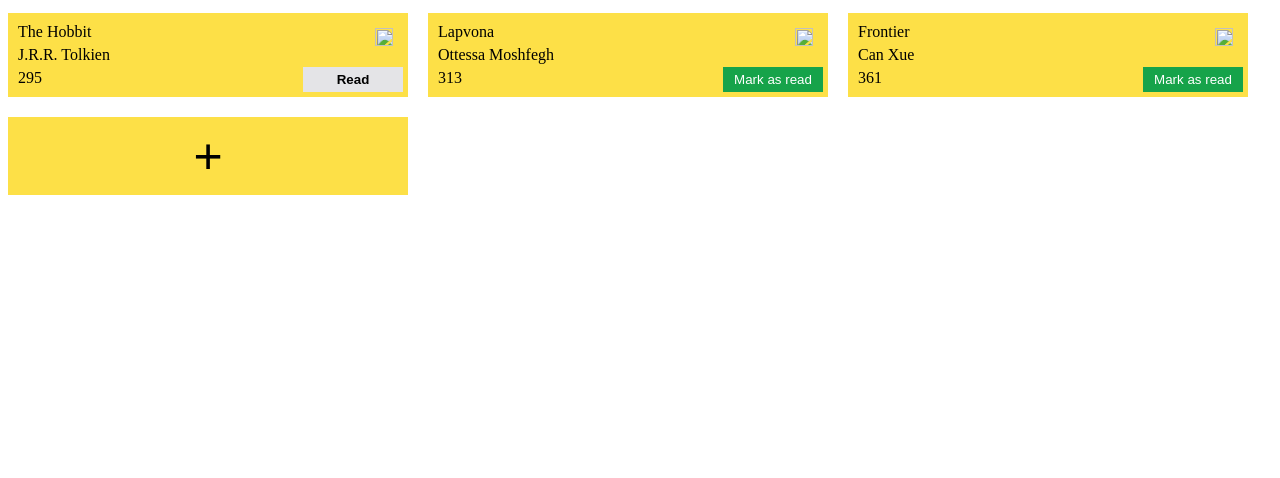
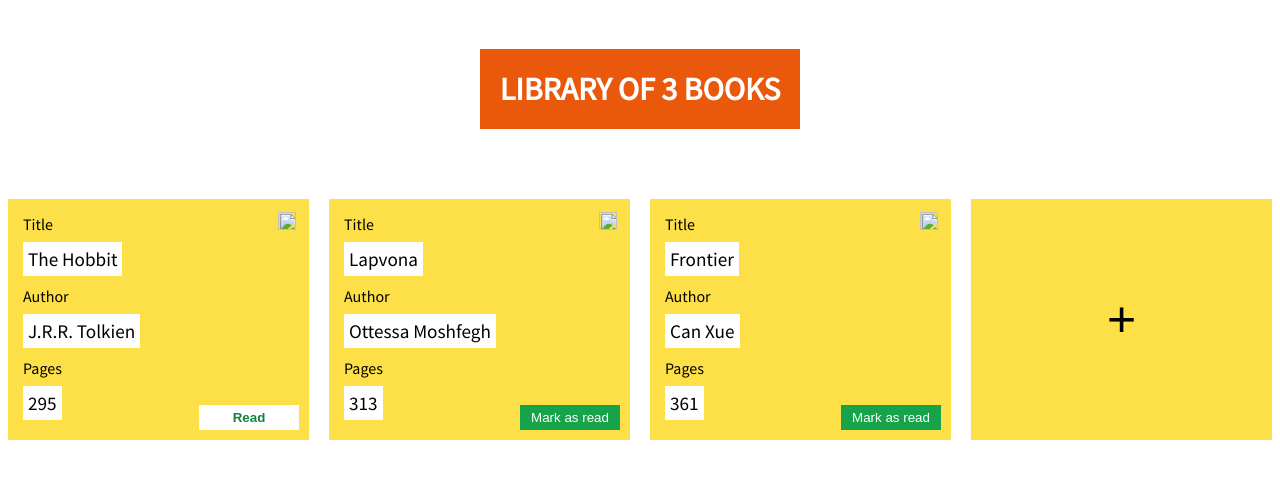
Before and after one commit to pankeku/library, a plain HTML site: page index.html in a window 1280 px wide. Drawn offline with Linux system fonts and the light colour scheme.

Commit message:
Completed style

```diff
--- a/index.html
+++ b/index.html
@@ -6,22 +6,10 @@
     <script type="text/javascript" src="main.js" defer></script>
   </head>
   <body>
-    <form method="get" id="book-form">
 
-      <div class="container">
-        <label for="book">Title</label
-        ><input type="text" name="title" id="title" />
-      </div>
+    <div class="header"> <h1 class="header-counter">LIBRARY OF YO BOOKS</h1> </div>
 
-      <div class="container"><label for="author">Author</label><input type="text" name="author" id="author"></div>
 
-      <div class="container"><label for="pages">Pages</label><input type="text" name="pages" id="pages"></div>
-
-      <div class="checkbox-container"><label for="read">Read</label><input type="checkbox" name="read" id="read"></div>
-
-      <input type="submit" class="book-add" form="book-form" value="Add"></input>
-
-    </form>
     <div class="overlay"></div>
     <div class="container">
       <div class="title"></div>
@@ -30,5 +18,22 @@
 
 
     </div>
+
+    <form method="get" id="book-form">
+
+      <div class="container">
+        <label for="book">Title</label
+        ><input type="text" name="title" id="title"  required/>
+      </div>
+
+      <div class="container"><label for="author">Author</label><input type="text" name="author" id="author" required></div>
+
+      <div class="container"><label for="pages">Pages</label><input type="number" name="pages" id="pages" min="1" required></div>
+
+      <div class="checkbox-container"><label for="read">Read</label><input type="checkbox" name="read" id="read"></div>
+
+      <input type="submit" class="book-add" form="book-form" value="Add"></input>
+
+    </form>
   </body>
 </html>
--- a/main.js
+++ b/main.js
@@ -4,6 +4,7 @@ const button = document.querySelector('.book-add');
 const form = document.querySelector('#book-form');
 const checkbox = document.querySelector('#read');
 const overlay = document.querySelector('.overlay');
+const headerCounter = document.querySelector('.header-counter');
 
 let library = [];
 
@@ -36,6 +37,7 @@ function initialBooks() {
 
 form.addEventListener('submit', function (event) {
   event.preventDefault();
+
   addBookToLibrary(
     new Book(
       form.title.value,
@@ -46,6 +48,7 @@ form.addEventListener('submit', function (event) {
   );
   form.classList.remove('form--show');
   overlay.classList.remove('overlay--active');
+  clearForm();
 });
 
 function displayBooks() {
@@ -55,6 +58,7 @@ function displayBooks() {
 
   createBookCards();
   createAddCard();
+  updateCounter();
 }
 
 function createBookCards() {
@@ -71,6 +75,7 @@ function createBookCards() {
 
     title.classList.add('title');
     title.textContent = book.title;
+    title.id = 'title';
     author.classList.add('author');
     author.textContent = book.author;
     pages.classList.add('pages');
@@ -78,13 +83,16 @@ function createBookCards() {
 
     status.classList.add('toggle-read');
     status.classList.add('status');
-
     remove.classList.add('delete');
     remove.setAttribute('type', 'image');
-    remove.setAttribute('src', "images/delete.png")
+    remove.setAttribute('src', 'images/delete.png');
     remove.textContent = 'Delete';
 
     bookCard.append(title, author, pages, status, remove);
+
+    wrapper(title);
+    wrapper(author);
+    wrapper(pages);
 
     buttonState(status);
 
@@ -98,6 +106,14 @@ function createBookCards() {
   }
 }
 
+function wrapper(element) {
+  const label = document.createElement('label');
+  label.textContent =
+    element.className[0].toUpperCase() + element.className.substring(1);
+  element.parentElement.append(label);
+  label.append(element);
+}
+
 function createAddCard() {
   const add = document.createElement('button');
 
@@ -106,19 +122,11 @@ function createAddCard() {
   add.textContent = '+';
   content.appendChild(add);
 
-  add.addEventListener('click', function(e) {
+  add.addEventListener('click', function (e) {
     form.classList.add('form--show');
     overlay.classList.add('overlay--active');
-
-
-  })
+  });
 }
-
-
-
-
-
-
 
 function toggleStatusAndButton(item) {
   const card = item.parentElement;
@@ -152,8 +160,8 @@ function removeBook(item) {
   const index = item.getAttribute('data-number');
   library.splice(index, 1);
   item.remove();
-
   updateDataNumbers();
+  updateCounter();
 }
 
 function updateDataNumbers() {
@@ -168,3 +176,22 @@ function addBookToLibrary(book) {
   library.push(book);
   displayBooks();
 }
+
+overlay.addEventListener('click', () => {
+  form.classList.remove('form--show');
+  overlay.classList.remove('overlay--active');
+  clearForm();
+});
+
+function clearForm() {
+  form.title.value = '';
+  form.author.value = '';
+  form.pages.value = '';
+  checkbox.checked = false;
+}
+
+function updateCounter() {
+  headerCounter.textContent = `LIBRARY OF ${library.length} ${
+    library.length === 1 ? 'BOOK' : 'BOOKS'
+  }`;
+}
--- a/style.css
+++ b/style.css
@@ -1,6 +1,11 @@
+@import url('https://fonts.googleapis.com/css2?family=Lato&family=Source+Sans+Pro&display=swap');
+
+html {
+    font-family: 'Source Sans Pro', sans-serif;
+}
 .content {
     display: grid;
-    grid-template-columns: repeat(auto-fit, minmax(250px, 400px));
+    grid-template-columns: repeat(auto-fit, minmax(300px, 1fr));
     gap: 20px;
 }
 
@@ -9,7 +14,7 @@
     display: flex;
     flex-direction: column;
     gap: 5px;
-    padding: 10px;
+    padding: 15px;
     position: relative;
 }
 
@@ -23,13 +28,17 @@
 .status {
     position: absolute;
     width: 100px;
-    right: 5;
-    bottom: 5;
+    right: 10;
+    bottom: 10;
+}
+
+.status:hover {
+    opacity: 0.8;
 }
 
 .toggle-read--active {
-    background-color: #e4e4e7;
-    color: black;
+    background-color: white;
+    color: #15803d;
     font-weight: bold;
 }
 
@@ -61,14 +70,12 @@ form {
     position: fixed;
     z-index: 2;
     background-color: #fde047;
-    padding: 20px;
+    padding: 30px;
     top: 30%;
     left: 42%;
     display: flex;
     gap: 10px;
     flex-direction: column;
-    border-radius: 10px;
-
 }
 
 .container {
@@ -108,15 +115,38 @@ form {
     border: 0px;
     background-color: #16a34a ;
     color: white;
-    padding: 10px;
+    padding: 8px;
+    font-size: 0.8em;
     position: absolute;
     width: 100px;
-    right: 5;
-    bottom: 5;
+    right: 10;
+    bottom: 10;
 }
 
 input {
     border: 0px;
-    border-radius: 5px;
-    padding: 10px;
+    padding: 8px;
+    font-size: 1em;
 }
+
+.title, .author, .pages {
+    background-color: white;
+    margin: 8px 5px 5px 0px;
+    padding: 5px;
+    font-size: 1.2em;
+    width: fit-content;
+    word-break: break-all;
+}
+
+.header {
+    padding: 20px;
+    display: flex;
+    align-items: center;
+    justify-content: center;
+}
+
+h1 {
+    background-color: #ea580c;
+    color: white;
+    padding: 20px;
+}
```
